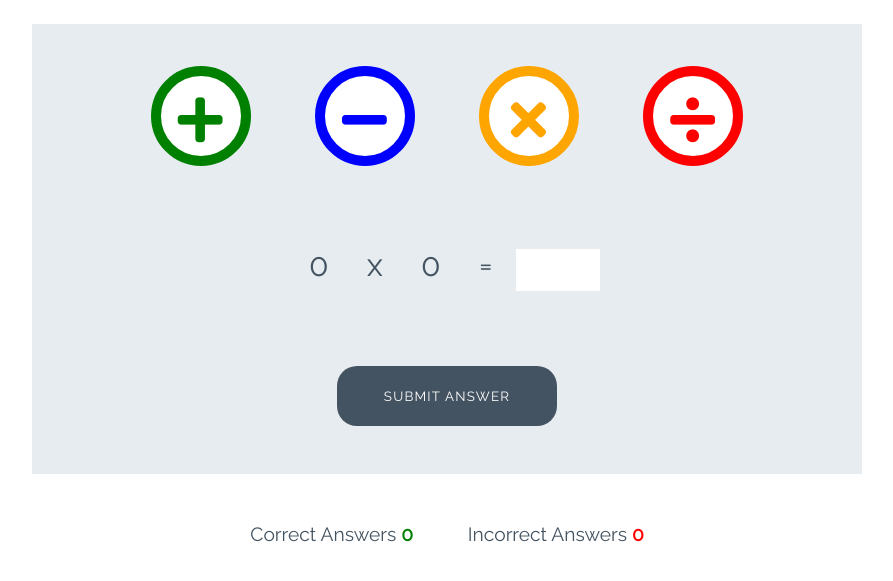
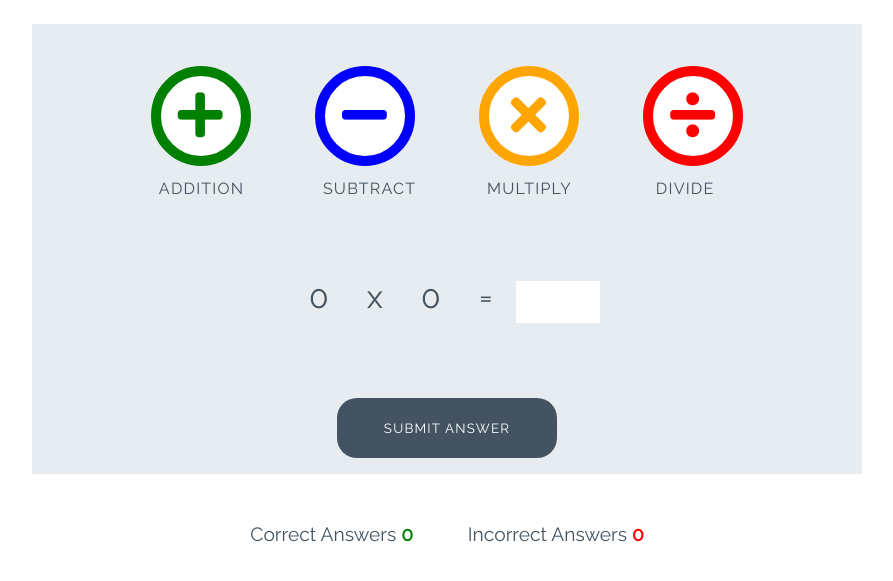
Before and after one commit to adamgilroy22/love-maths, a plain HTML site: page index.html in a window 1280 px wide. Shown: the part 79-660 px from the top of the page, without its empty margins (193-1086 px from the left). Drawn offline with Linux system fonts and the light colour scheme.

Commit message:
Add title to site

```diff
--- a/assets/css/style.css
+++ b/assets/css/style.css
@@ -109,6 +109,14 @@ body {
     font-size: 3.2rem;
     margin: 0 30px;
     transition: all 0.5s;
+}
+
+.btn--big::after {
+    content: attr(data-type);
+    font-size: 1rem;
+    color: #445361;
+    position: relative;
+    left: -0.5em;
 }
 
 .btn--blue {
--- a/index.html
+++ b/index.html
@@ -8,7 +8,7 @@
     <link rel="stylesheet" href="https://use.fontawesome.com/releases/v5.7.2/css/all.css" integrity="sha384-fnmOCqbTlWIlj8LyTjo7mOUStjsKC4pOpQbqyi7RrhN7udi9RwhKkMHpvLbHG9Sr" crossorigin="anonymous">
     <link href="https://fonts.googleapis.com/css?family=Raleway%7CRighteous" rel="stylesheet">
     <link rel="stylesheet" href="assets/css/style.css">
-    <title>Document</title>
+    <title>Love Maths</title>
 </head>
 <body>
     <h1 class="heading">
@@ -17,16 +17,16 @@
 
     <div class="game-area">
         <div class="controls-area">
-            <button class="btn btn--big btn--green">
+            <button data-type="addition" class="btn btn--big btn--green">
                 <i class="fas fa-plus"></i>
             </button>
-            <button class="btn btn--big btn--blue">
+            <button data-type="subtract" class="btn btn--big btn--blue">
                 <i class="fas fa-minus"></i>
             </button>
-            <button class="btn btn--big btn--orange">
+            <button data-type="multiply" class="btn btn--big btn--orange">
                 <i class="fas fa-times"></i>
             </button>
-            <button class="btn btn--big btn--red">
+            <button data-type="divide" class="btn btn--big btn--red">
                 <i class="fas fa-divide"></i>
             </button>
         </div>
@@ -38,7 +38,7 @@
             <p class="answer-message">Enter Answer:</p>
             <input type="number" id="answer-box">
         </div>
-        <button class="btn btn--gray">Submit Answer</button>
+        <button data-type="submit" class="btn btn--gray">Submit Answer</button>
     </div>
 
     <div class="score-area">
```
